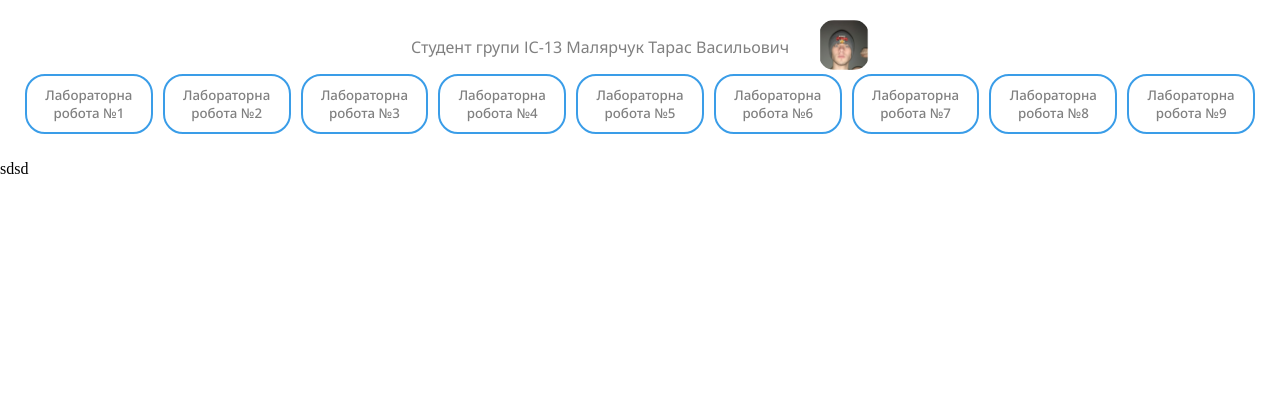
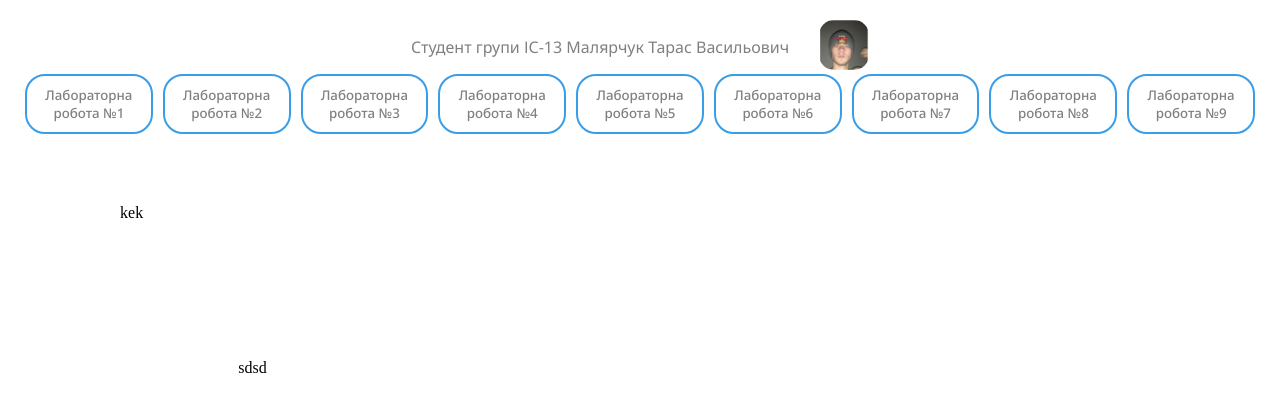
Before and after one commit to tarasmal/web-report-app, a React (Create React App) app: page / in a window 1280 px wide. Shown: the top 412 px of the page. Built offline with nearby package versions, Linux system fonts and the light colour scheme.

Commit message:
style: positioned content and sidebar

```diff
--- a/src/App.tsx
+++ b/src/App.tsx
@@ -6,21 +6,30 @@ import content from './content.json'
 import './styles.css'
 import HeaderWrapper from "./components/atoms/HeaderWrapper";
 import MainContentWrapper from "./components/atoms/MainContentWrapper";
+import Sidebar from "./components/organisms/Sidebar";
 
 
 function App() {
   return (
     <Flex
       flexDirection={'column'}
+      rowGap={'50px'}
       height={'100vh'}
     >
       <HeaderWrapper>
         <Credentials title={'Cтудент групи ІС-13 Малярчук Тарас Васильович'} photo={'/avatar.jpg'} />
         <NavigationBar titles={Object.keys(content)}/>
+
       </HeaderWrapper>
-      <MainContentWrapper>
-        sdsd
-      </MainContentWrapper>
+      <Flex padding={'25px'}>
+        <Sidebar content={[
+          {header: 'kek'}
+        ]} />
+        <MainContentWrapper>
+          sdsd
+        </MainContentWrapper>
+      </Flex>
+
     </Flex>
   );
 }
--- a/src/components/atoms/Flex.tsx
+++ b/src/components/atoms/Flex.tsx
@@ -5,6 +5,8 @@ interface Flex {
     position?: string,
     flex?: string,
     flexGrow?: string,
+    flexShrink?: string,
+    flexBasis?: string,
     flexDirection?: string,
     justifyContent?: string,
     alignItems?: string,
@@ -31,6 +33,8 @@ const Flex = styled.div<Flex>`
   display: flex;
   flex: ${props => props.flex};
   flex-grow: ${props => props.flexGrow};
+  flex-shrink: ${props => props.flexShrink};
+  flex-basis: ${props => props.flexBasis};
   flex-direction: ${props => props.flexDirection};
   justify-content: ${props => props.justifyContent};
   align-items: ${props => props.alignItems};
--- a/src/components/atoms/HeaderWrapper.tsx
+++ b/src/components/atoms/HeaderWrapper.tsx
@@ -3,7 +3,7 @@ import styled from "styled-components";
 const HeaderWrapper = styled.div`
   display: flex;
   justify-content: center;
-  position: fixed;
+  position: sticky;
   flex-direction: column;
   z-index: 2;
   background-color: white;
@@ -11,8 +11,6 @@ const HeaderWrapper = styled.div`
   left: 0;
   right: 0;
   padding: 0 25px 0 25px;
-
-
 `
 
 export default HeaderWrapper
--- a/src/components/atoms/MainContentWrapper.tsx
+++ b/src/components/atoms/MainContentWrapper.tsx
@@ -4,6 +4,7 @@ const MainContentWrapper = styled.div`
   display: flex;
   flex-direction: column;
   margin-top: 20vh;
+  flex: 10;
 `
 
 export default MainContentWrapper
--- /dev/null
+++ b/src/components/atoms/SidebarItem.tsx
@@ -0,0 +1,25 @@
+import React from 'react';
+import styled from "styled-components";
+
+interface SidebarItem {
+    children: React.ReactNode,
+}
+const StyledSidebarItem = styled.div`
+  display: flex;
+  justify-content: center;
+  width: 30%;
+`
+
+const SidebarItem = (
+    {
+        children
+    }: SidebarItem
+) => {
+    return (
+        <StyledSidebarItem>
+            {children}
+        </StyledSidebarItem>
+    );
+};
+
+export default SidebarItem;
--- a/src/components/organisms/Credentials.tsx
+++ b/src/components/organisms/Credentials.tsx
@@ -26,7 +26,6 @@ const Credentials = (
                 columnGap={'30px'}
                 position={'relative'}
 
-
             >
                 <Text
                     color={'grey'}
--- a/src/components/organisms/Sidebar.tsx
+++ b/src/components/organisms/Sidebar.tsx
@@ -1,11 +1,19 @@
 import React from 'react';
 import {Item} from '../../types'
-import Flex from "../atoms/Flex";
-import {v4} from "uuid";
+import styled from "styled-components";
+import SidebarItem from "../atoms/SidebarItem";
 
 interface Sidebar {
     content: Item[]
 }
+
+const StyledSidebar = styled.div`
+  display: flex;
+  flex-direction: column;
+  align-items: center;
+  flex: 2;
+  padding: 5px;
+`
 
 const Sidebar = (
     {
@@ -13,13 +21,12 @@ const Sidebar = (
     }: Sidebar
 ) => {
     return (
-        <Flex
-            flexDirection={'column'}
+        <StyledSidebar
         >
             {
-                content.map((contentItem) => <div key={v4()}></div>,)
+                content.map(({header}) =><SidebarItem>{header}</SidebarItem>)
             }
-        </Flex>
+        </StyledSidebar>
     );
 };
 
--- a/src/styles.css
+++ b/src/styles.css
@@ -1,4 +1,4 @@
 body{
-    margin: 0 30px 0 0;
+    margin: 0 0 0 0;
     height: 5000px;
 }
--- a/src/types.ts
+++ b/src/types.ts
@@ -1,6 +1,6 @@
 export interface Item {
     header: string,
-    subcontent: SubItem[],
+    subcontent?: SubItem[],
 }
 export interface SubItem {
     header: string,
```
